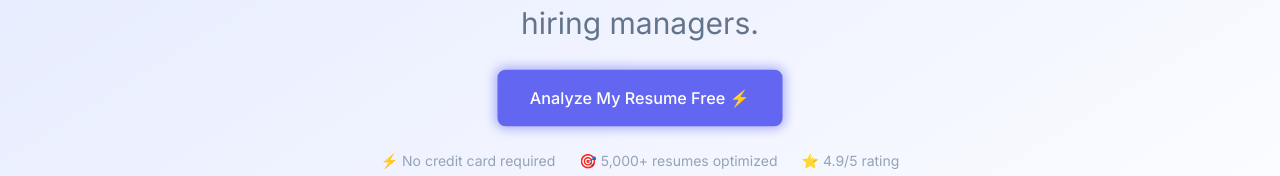
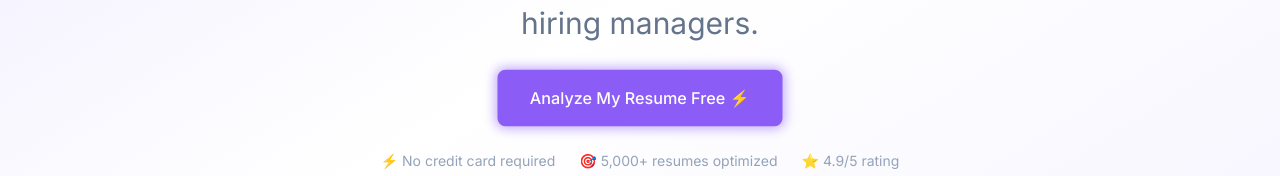
Before and after one commit to pranav172/ATSFlow, a Next.js app: page / in a window 1280 px wide. Shown: the part 401-577 px from the top of the page. Built offline with nearby package versions, Linux system fonts and the light colour scheme; no server answers.

Commit message:
Feature: Modern purple theme with dark mode toggle - complete redesign

```diff
--- a/app/globals.css
+++ b/app/globals.css
@@ -14,9 +14,18 @@
   }
 
   body {
-    @apply bg-background text-text-primary font-sans;
+    @apply bg-background text-text-primary font-sans transition-colors duration-300;
     font-size: 16px;
     line-height: 1.5;
+  }
+
+  /* Dark Mode Overrides */
+  .dark body {
+    @apply bg-dark-background text-dark-text-primary;
+  }
+
+  .dark {
+    color-scheme: dark;
   }
 }
 
@@ -29,11 +38,11 @@
   @keyframes cta-pulse {
     0%, 100% {
       transform: scale(1);
-      box-shadow: 0 0 0 0 rgba(99, 102, 241, 0.7);
+      box-shadow: 0 0 0 0 rgba(139, 92, 246, 0.7);
     }
     50% {
       transform: scale(1.02);
-      box-shadow: 0 0 20px 5px rgba(99, 102, 241, 0.3);
+      box-shadow: 0 0 20px 5px rgba(139, 92, 246, 0.3);
     }
   }
 
@@ -86,7 +95,7 @@
   }
 }
 
-/* Custom Components */
+/* Custom Components with Dark Mode */
 @layer components {
   .btn-primary {
     @apply bg-primary text-white font-medium py-4 px-8 rounded-lg shadow-lg;
@@ -95,18 +104,20 @@
   }
 
   .btn-secondary {
-    @apply bg-white text-primary font-medium py-4 px-8 rounded-lg;
+    @apply bg-white dark:bg-dark-surface text-primary font-medium py-4 px-8 rounded-lg;
     @apply border-2 border-primary;
     @apply transition-all duration-150 ease-button;
-    @apply hover:bg-primary-light;
+    @apply hover:bg-primary-light dark:hover:bg-dark-surfaceHover;
   }
 
   .card {
-    @apply bg-surface border border-border rounded-xl p-6;
+    @apply bg-surface dark:bg-dark-surface border border-border dark:border-dark-border rounded-xl p-6;
+    @apply transition-colors duration-300;
   }
 
   .input-field {
-    @apply w-full px-4 py-3 border border-border rounded-lg;
+    @apply w-full px-4 py-3 border border-border dark:border-dark-border rounded-lg;
+    @apply bg-white dark:bg-dark-surface text-text-primary dark:text-dark-text-primary;
     @apply focus:outline-none focus:ring-2 focus:ring-primary;
     @apply transition-all duration-150;
   }
--- a/app/layout.tsx
+++ b/app/layout.tsx
@@ -3,6 +3,7 @@ import type { Metadata } from "next";
 import { Inter, JetBrains_Mono } from "next/font/google";
 import "./globals.css";
 import { ToastProvider } from '@/components/ui/Toast';
+import { ThemeProvider } from '@/components/ThemeProvider';
 
 const inter = Inter({
   subsets: ["latin"],
@@ -35,11 +36,13 @@ export default function RootLayout({
 }>) {
   return (
     <ClerkProvider>
-      <html lang="en" className={`${inter.variable} ${jetbrainsMono.variable}`}>
+      <html lang="en" className={`${inter.variable} ${jetbrainsMono.variable}`} suppressHydrationWarning>
         <body className="antialiased">
-          <ToastProvider>
-            {children}
-          </ToastProvider>
+          <ThemeProvider attribute="class" defaultTheme="system" enableSystem>
+            <ToastProvider>
+              {children}
+            </ToastProvider>
+          </ThemeProvider>
         </body>
       </html>
     </ClerkProvider>
--- a/app/page.tsx
+++ b/app/page.tsx
@@ -4,17 +4,17 @@ import Header from '@/components/Header';
 
 export default function Home() {
   return (
-    <div className="min-h-screen bg-gradient-to-br from-primary-light to-white">
+    <div className="min-h-screen bg-gradient-to-br from-primary-light via-white to-violet-50 dark:from-dark-background dark:via-dark-surface dark:to-purple-950/20 transition-colors duration-300">
       <SignedIn>
         <Header />
       </SignedIn>
 
       <main className="flex items-center justify-center min-h-screen p-8">
         <div className="text-center space-y-6 max-w-4xl">
-          <h1 className="text-5xl md:text-6xl font-bold text-text-primary">
+          <h1 className="text-5xl md:text-6xl font-bold text-text-primary dark:text-dark-text-primary">
             Beat the Bots. Land the Job.
           </h1>
-          <p className="text-xl md:text-2xl text-text-secondary max-w-2xl mx-auto">
+          <p className="text-xl md:text-2xl text-text-secondary dark:text-dark-text-secondary max-w-2xl mx-auto">
             AI-powered resume optimization that gets past applicant tracking systems and in front of hiring managers.
           </p>
 
@@ -36,7 +36,7 @@ export default function Home() {
             </SignedIn>
           </div>
 
-          <div className="flex gap-6 justify-center mt-6 text-sm text-text-muted flex-wrap">
+          <div className="flex gap-6 justify-center mt-6 text-sm text-text-muted dark:text-dark-text-muted flex-wrap">
             <span>⚡ No credit card required</span>
             <span>🎯 5,000+ resumes optimized</span>
             <span>⭐ 4.9/5 rating</span>
--- a/app/upload/page.tsx
+++ b/app/upload/page.tsx
@@ -17,23 +17,23 @@ export default async function UploadPage() {
   const subscriptionTier: 'free' | 'pro' | 'coach' = 'free';
 
   return (
-    <div className="min-h-screen bg-gradient-to-br from-primary-light to-white">
+    <div className="min-h-screen bg-gradient-to-br from-primary-light via-white to-violet-50 dark:from-dark-background dark:via-dark-surface dark:to-purple-950/20 transition-colors duration-300">
       <Header />
 
       <main className="max-w-4xl mx-auto px-4 sm:px-6 lg:px-8 py-12">
         <div className="space-y-8">
           {/* Header */}
           <div className="text-center">
-            <h1 className="text-4xl font-bold text-text-primary mb-2">
+            <h1 className="text-4xl font-bold text-text-primary dark:text-dark-text-primary mb-2">
               Upload Your Resume
             </h1>
-            <p className="text-lg text-text-secondary">
+            <p className="text-lg text-text-secondary dark:text-dark-text-secondary">
               Get your ATS score and optimization suggestions in seconds ⚡
             </p>
           </div>
 
           {/* Credits Display */}
-          <Card className="bg-white">
+          <Card className="bg-white dark:bg-dark-surface">
             <CardHeader>
               <div className="flex items-center justify-between">
                 <div>
@@ -52,7 +52,7 @@ export default async function UploadPage() {
                       <div className="text-3xl font-bold text-primary">
                         {creditsRemaining}
                       </div>
-                      <div className="text-xs text-text-muted">remaining</div>
+                      <div className="text-xs text-text-muted dark:text-dark-text-muted">remaining</div>
                     </div>
                   )}
                 </div>
--- a/components/Header.tsx
+++ b/components/Header.tsx
@@ -1,9 +1,10 @@
 import { UserButton } from '@clerk/nextjs';
 import Link from 'next/link';
+import { ThemeToggle } from './ThemeToggle';
 
 export default function Header() {
   return (
-    <header className="border-b border-border bg-white">
+    <header className="border-b border-border dark:border-dark-border bg-white dark:bg-dark-surface transition-colors duration-300">
       <div className="max-w-7xl mx-auto px-4 sm:px-6 lg:px-8">
         <div className="flex justify-between items-center h-16">
           {/* Logo */}
@@ -15,20 +16,21 @@ export default function Header() {
           <nav className="hidden md:flex space-x-8">
             <Link
               href="/"
-              className="text-text-secondary hover:text-primary transition-colors"
+              className="text-text-secondary dark:text-dark-text-secondary hover:text-primary transition-colors"
             >
               Home
             </Link>
             <Link
               href="/pricing"
-              className="text-text-secondary hover:text-primary transition-colors"
+              className="text-text-secondary dark:text-dark-text-secondary hover:text-primary transition-colors"
             >
               Pricing
             </Link>
           </nav>
 
-          {/* User button */}
+          {/* User button & Theme Toggle */}
           <div className="flex items-center space-x-4">
+            <ThemeToggle />
             <UserButton
               afterSignOutUrl="/"
               appearance={{
--- /dev/null
+++ b/components/ThemeProvider.tsx
@@ -0,0 +1,8 @@
+'use client';
+
+import { ThemeProvider as NextThemesProvider } from 'next-themes';
+import { type ThemeProviderProps } from 'next-themes/dist/types';
+
+export function ThemeProvider({ children, ...props }: ThemeProviderProps) {
+  return <NextThemesProvider {...props}>{children}</NextThemesProvider>;
+}
--- /dev/null
+++ b/components/ThemeToggle.tsx
@@ -0,0 +1,56 @@
+'use client';
+
+import { useTheme } from 'next-themes';
+import { useEffect, useState } from 'react';
+
+export function ThemeToggle() {
+  const { theme, setTheme } = useTheme();
+  const [mounted, setMounted] = useState(false);
+
+  // Avoid hydration mismatch
+  useEffect(() => {
+    setMounted(true);
+  }, []);
+
+  if (!mounted) {
+    return <div className="w-10 h-10" />; // Placeholder
+  }
+
+  return (
+    <button
+      onClick={() => setTheme(theme === 'dark' ? 'light' : 'dark')}
+      className="relative w-14 h-7 bg-slate-300 dark:bg-slate-700 rounded-full p-1 transition-colors duration-300 focus:outline-none focus:ring-2 focus:ring-primary"
+      aria-label="Toggle theme"
+    >
+      <div
+        className={`w-5 h-5 bg-white rounded-full shadow-md transform transition-transform duration-300 flex items-center justify-center ${
+          theme === 'dark' ? 'translate-x-7' : 'translate-x-0'
+        }`}
+      >
+        {theme === 'dark' ? (
+          // Moon icon
+          <svg
+            className="w-3 h-3 text-slate-700"
+            fill="currentColor"
+            viewBox="0 0 20 20"
+          >
+            <path d="M17.293 13.293A8 8 0 016.707 2.707a8.001 8.001 0 1010.586 10.586z" />
+          </svg>
+        ) : (
+          // Sun icon
+          <svg
+            className="w-3 h-3 text-yellow-500"
+            fill="currentColor"
+            viewBox="0 0 20 20"
+          >
+            <path
+              fillRule="evenodd"
+              d="M10 2a1 1 0 011 1v1a1 1 0 11-2 0V3a1 1 0 011-1zm4 8a4 4 0 11-8 0 4 4 0 018 0zm-.464 4.95l.707.707a1 1 0 001.414-1.414l-.707-.707a1 1 0 00-1.414 1.414zm2.12-10.607a1 1 0 010 1.414l-.706.707a1 1 0 11-1.414-1.414l.707-.707a1 1 0 011.414 0zM17 11a1 1 0 100-2h-1a1 1 0 100 2h1zm-7 4a1 1 0 011 1v1a1 1 0 11-2 0v-1a1 1 0 011-1zM5.05 6.464A1 1 0 106.465 5.05l-.708-.707a1 1 0 00-1.414 1.414l.707.707zm1.414 8.486l-.707.707a1 1 0 01-1.414-1.414l.707-.707a1 1 0 011.414 1.414zM4 11a1 1 0 100-2H3a1 1 0 000 2h1z"
+              clipRule="evenodd"
+            />
+          </svg>
+        )}
+      </div>
+    </button>
+  );
+}
--- a/package.json
+++ b/package.json
@@ -24,6 +24,7 @@
     "ioredis": "^5.4.2",
     "mammoth": "^1.8.0",
     "next": "^15.1.3",
+    "next-themes": "^0.4.6",
     "pdf-parse": "^1.1.1",
     "postgres": "^3.4.5",
     "react": "^19.0.0",
--- a/tailwind.config.ts
+++ b/tailwind.config.ts
@@ -10,31 +10,42 @@ const config: Config = {
   theme: {
     extend: {
       colors: {
-        // Primary Brand Colors
+        // Modern Purple/Violet Theme
         primary: {
-          DEFAULT: '#6366f1', // Indigo 500
-          hover: '#4f46e5',   // Indigo 600
-          light: '#e0e7ff',   // Indigo 100
+          DEFAULT: '#8b5cf6', // Violet 500
+          hover: '#7c3aed',   // Violet 600
+          light: '#ede9fe',   // Violet 100
+          dark: '#6d28d9',    // Violet 700
         },
-        // Status Colors
+        // Status Colors (Dark Mode Optimized)
         success: '#10b981',   // Emerald 500
         warning: '#f59e0b',   // Amber 500
         danger: '#ef4444',    // Red 500
-        info: '#3b82f6',      // Blue 500
-        // Background & Surface
+        info: '#06b6d4',      // Cyan 500
+
+        // Light Mode
         background: '#ffffff',
         surface: '#f8fafc',   // Slate 50
         border: '#e2e8f0',    // Slate 200
-        // Text Colors
+
+        // Text Colors (Light Mode)
         text: {
           primary: '#0f172a',    // Slate 900
           secondary: '#64748b',  // Slate 500
           muted: '#94a3b8',      // Slate 400
         },
-        // Dark Mode
+
+        // Dark Mode Colors
         dark: {
-          background: '#0f172a', // Slate 900
-          surface: '#1e293b',    // Slate 800
+          background: '#0a0a0f', // Deep Dark Navy
+          surface: '#1a1a24',    // Dark Surface
+          surfaceHover: '#252530', // Hover state
+          border: '#2d2d3d',     // Subtle border
+          text: {
+            primary: '#f1f5f9',    // Slate 100
+            secondary: '#cbd5e1',  // Slate 300
+            muted: '#94a3b8',      // Slate 400
+          },
         },
       },
       fontFamily: {
@@ -68,6 +79,10 @@ const config: Config = {
         'button': 'ease-out',
         'modal': 'cubic-bezier(0.4, 0, 0.2, 1)',
       },
+      backgroundImage: {
+        'gradient-radial': 'radial-gradient(var(--tw-gradient-stops))',
+        'gradient-conic': 'conic-gradient(from 180deg at 50% 50%, var(--tw-gradient-stops))',
+      },
     },
   },
   plugins: [],
```
Also changed, not shown: 1 other file (tests, documents, lock files or other folders).
